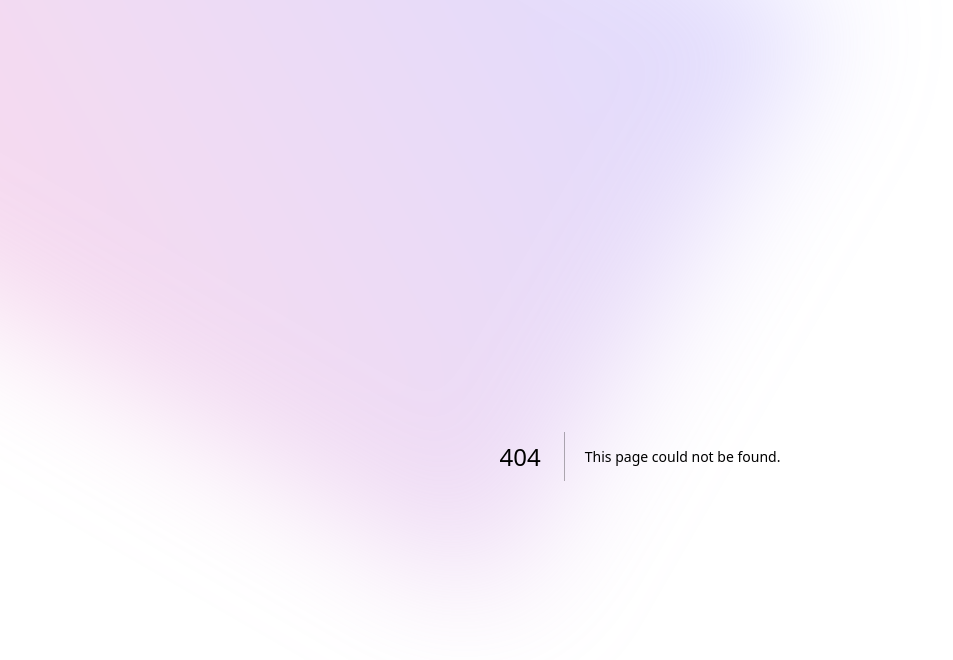
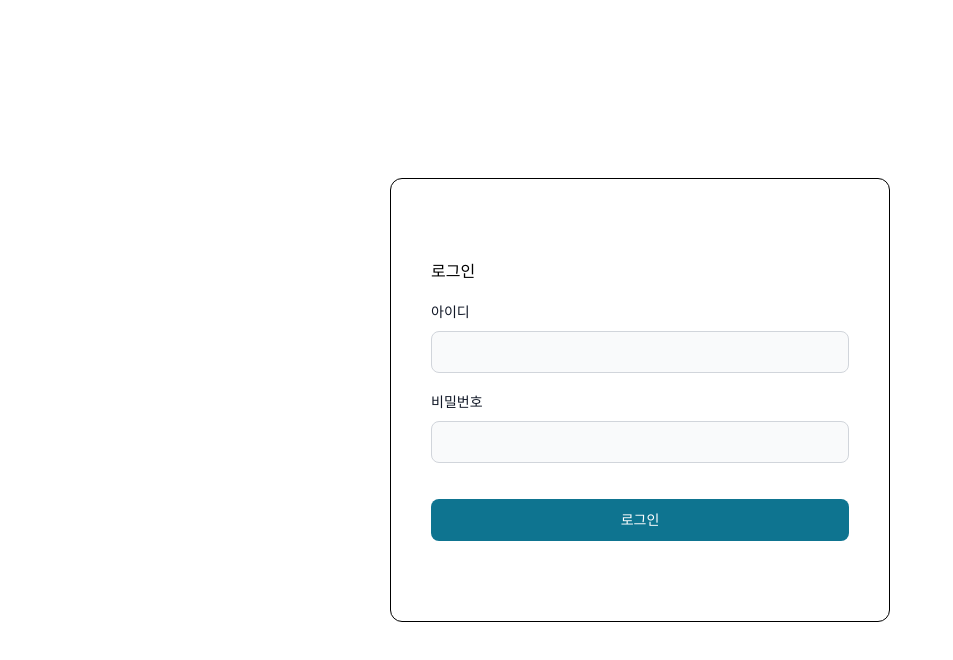
Before and after one commit to yoonheehan/syncthon, a Next.js app: page /login in a window 1280 px wide. Before the commit this address had no page. Shown: the top 660 px of the page, without its empty margins (0-953 px from the left). Built offline with nearby package versions, Linux system fonts and the light colour scheme.

Commit message:
cors 해결 및 교보 api연결

```diff
--- /dev/null
+++ b/app/api/[...slug]/route.js
@@ -0,0 +1,19 @@
+export async function GET(request, { params }) {
+  const apiUrl = `${process.env.MY_SYNCTHONS}/${params.slug[0]}`;
+  console.log(`${process.env.MY_SYNCTHONS}/${params.slug[0]}`);
+  const requestOptions = {
+    method: "GET",
+    headers: {
+      "Content-Type": "application/json",
+    },
+  };
+
+  const resData = await fetch(apiUrl, requestOptions).then((res) => res.json());
+  return Response.json(resData);
+}
+
+export async function POST(request) {
+  const res = await request.json();
+  const body = res.body;
+  return new Response("Hello, Next.js!");
+}
--- /dev/null
+++ b/app/function.js
@@ -0,0 +1,6 @@
+import { cookies } from "next/headers";
+
+export function CheckIfIDPWExist() {
+  console.log("1212421414214");
+  console.log(cookies().get("theme"));
+}
--- a/app/layout.js
+++ b/app/layout.js
@@ -1,5 +1,4 @@
 import "./globals.css";
-import { Inter } from "next/font/google";
 
 export const metadata = {
   title: "Syncthon",
@@ -10,17 +9,7 @@ export default function RootLayout({ children }) {
   return (
     <html lang="en">
       <body>
-        <div className="bg-white h-screen">
-          <div className="relative isolate px-6 pt-14 lg:px-8">
-            <div
-              className="absolute inset-x-0 -top-40 -z-10 blur-3xl sm:-top-80"
-              aria-hidden="true"
-            >
-              <div className="relative left-[calc(50%-11rem)] aspect-[1155/678] w-[36.125rem] -translate-x-1/2 rotate-[30deg] bg-gradient-to-tr from-[#ff80b5] to-[#9089fc] opacity-30 sm:left-[calc(50%-30rem)] sm:w-[72.1875rem]"></div>
-            </div>
-            {children}
-          </div>
-        </div>
+        <div className="bg-white h-screen w-screen">{children}</div>
       </body>
     </html>
   );
--- /dev/null
+++ b/app/login/LoginForm.jsx
@@ -0,0 +1,36 @@
+import { Button, Label, TextInput } from "flowbite-react";
+
+const LoginForm = ({ id, setId, pw, setPw }) => {
+  return (
+    <>
+      <div>로그인</div>
+      <div>
+        <div className="mb-2 block">
+          <Label htmlFor="email1" value="아이디" />
+        </div>
+        <TextInput
+          id="email1"
+          required
+          type="text"
+          onChange={(e) => setId(e.target.value)}
+        />
+      </div>
+      <div>
+        <div className="mb-2 block">
+          <Label htmlFor="password1" value="비밀번호" />
+        </div>
+        <TextInput
+          id="password1"
+          required
+          type="password"
+          onChange={(e) => setPw(e.target.value)}
+        />
+      </div>
+      <Button type="submit" className="mt-5">
+        로그인
+      </Button>
+    </>
+  );
+};
+
+export default LoginForm;
--- /dev/null
+++ b/app/login/page.js
@@ -0,0 +1,48 @@
+"use client";
+import { useEffect, useState } from "react";
+import LoginForm from "./LoginForm";
+
+const Login = () => {
+  const [id, setId] = useState("");
+  const [pw, setPw] = useState("");
+  async function test(event) {
+    event.preventDefault();
+    console.log(id);
+    console.log(pw);
+    const a = await fetch("/api/kyobo", {
+      method: "GET",
+      headers: {
+        "Content-Type": "application/json",
+      },
+    }).then((res) => res.json());
+
+    console.log(a);
+    // const apiUrl = "https://4196413129.for-seoul.synctreengine.com/syncathon3";
+    // const authToken = "jI12jJhnjJia6tikiLcomhnmhnmhnmhnmhnmaxamEzmz";
+    // let data;
+    // const requestOptions = {
+    //   method: "POST",
+    //   headers: {
+    //     "Content-Type": "application/json",
+    //   },
+    // };
+    // let a = fetch(apiUrl, requestOptions);
+  }
+
+  useEffect(() => {}, []);
+
+  return (
+    <>
+      <div className="flex justify-center items-center w-full h-full px-4 sm:p-0">
+        <form
+          className="flex w-full sm:w-[500px] flex-col gap-4 bg-white px-5 sm:px-10 py-20 border border-black border-solid rounded-xl"
+          onSubmit={test}
+        >
+          <LoginForm id={id} setId={setId} pw={pw} setPw={setPw} />
+        </form>
+      </div>
+    </>
+  );
+};
+
+export default Login;
--- a/app/recommendinsurance/page.js
+++ b/app/recommendinsurance/page.js
@@ -53,7 +53,7 @@ export default function RecommendInsurance() {
           kcisEnsPvsNmString;
         resultString += s;
       }
-      console.log(resultString);
+      // console.log(resultString);
     })
     .catch((error) => {
       console.error("Error:", error);
--- /dev/null
+++ b/app/settripplan/page.js
@@ -0,0 +1,3 @@
+export default async function SetTripPlan() {
+  return <div>Enter</div>;
+}
--- a/next.config.js
+++ b/next.config.js
@@ -1,4 +1,4 @@
 /** @type {import('next').NextConfig} */
-const nextConfig = {}
+const nextConfig = {};
 
-module.exports = nextConfig
+module.exports = nextConfig;
--- a/package.json
+++ b/package.json
@@ -9,6 +9,7 @@
     "lint": "next lint"
   },
   "dependencies": {
+    "flowbite-react": "^0.6.4",
     "next": "13.5.4",
     "node-fetch": "^3.3.2",
     "react": "^18",
@@ -20,5 +21,10 @@
     "eslint-config-next": "13.5.4",
     "postcss": "^8",
     "tailwindcss": "^3"
+  },
+  "browser": {
+    "fs": false,
+    "path": false,
+    "os": false
   }
 }
--- a/tailwind.config.js
+++ b/tailwind.config.js
@@ -4,6 +4,7 @@ module.exports = {
     "./pages/**/*.{js,ts,jsx,tsx,mdx}",
     "./components/**/*.{js,ts,jsx,tsx,mdx}",
     "./app/**/*.{js,ts,jsx,tsx,mdx}",
+    "./node_modules/flowbite-react/**/*.js",
   ],
   theme: {
     extend: {
@@ -14,5 +15,5 @@ module.exports = {
       },
     },
   },
-  plugins: [],
+  plugins: [require("flowbite/plugin")],
 };
```
Also changed, not shown: middleware.js (added, +13 -0 lines), app/dbfunction/db.js (added), 1 other file (tests, documents, lock files or other folders).
